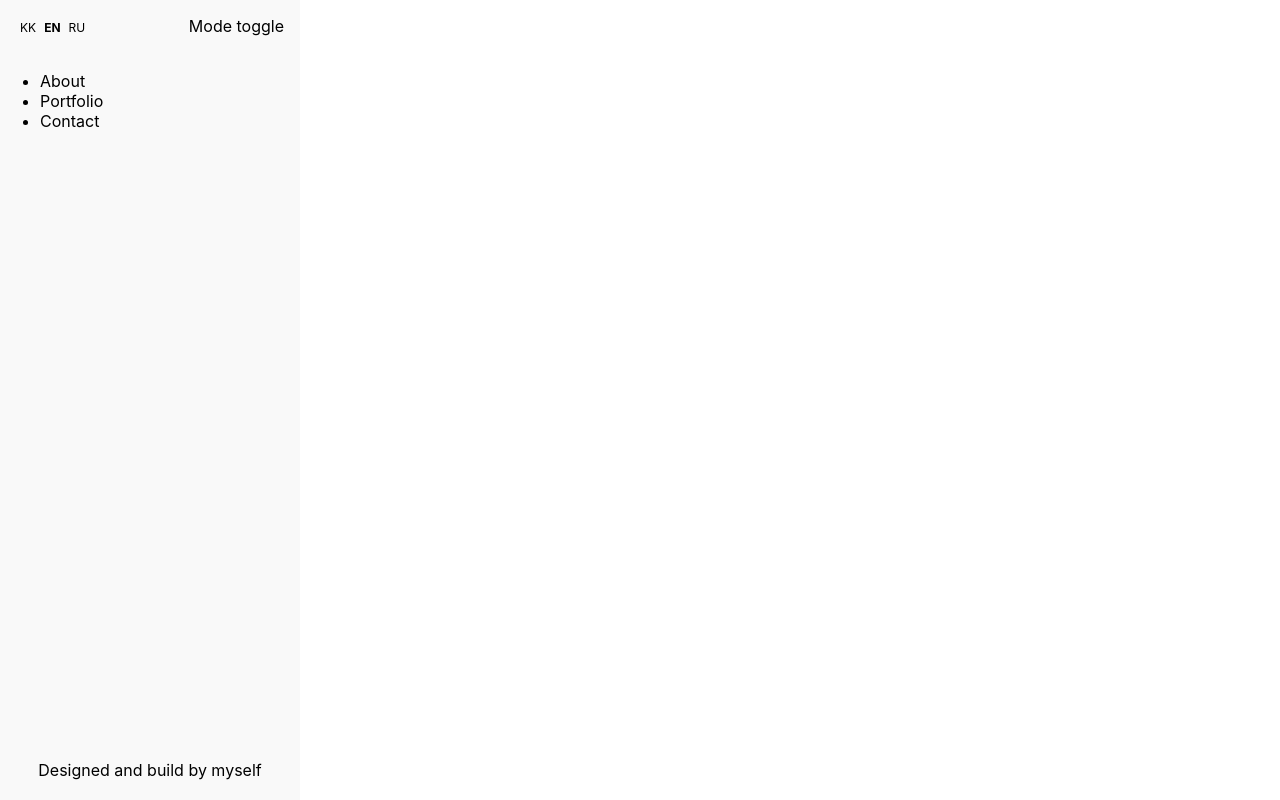
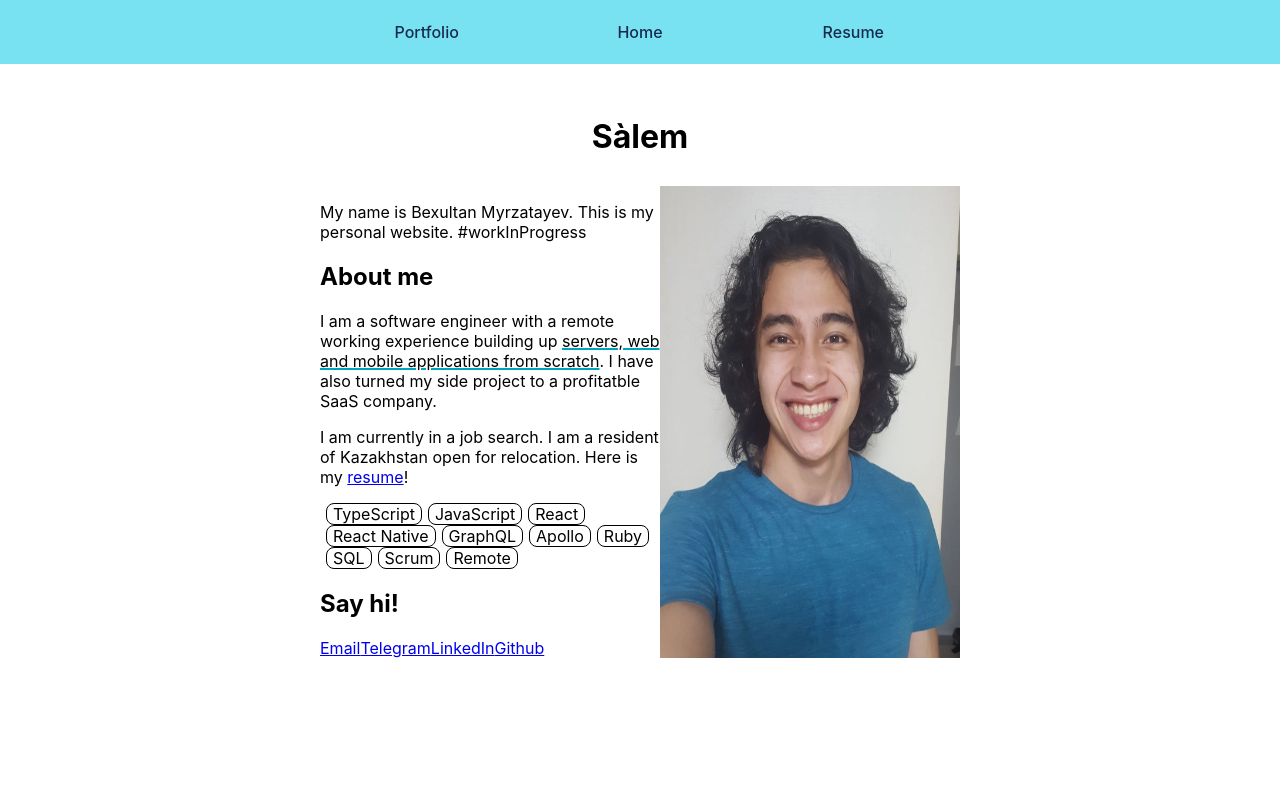
Before and after one commit to bexuma/bexuma.me, a React (Create React App) app: page / in a window 1280 px wide. Shown: the top 800 px of the page. Built offline with nearby package versions, Linux system fonts and the light colour scheme.

Commit message:
refactor(Navbar): move from left side to the top

```diff
--- a/src/components/navbar/index.tsx
+++ b/src/components/navbar/index.tsx
@@ -1,26 +1,39 @@
-import { VoidFunctionComponent } from 'react';
+import { useState, VoidFunctionComponent } from 'react';
 
-import { Nav, Top, LanguageContainer, Language, Copyright } from './styled';
+import {
+  Container,
+  ModeContainer,
+  ModeLabel,
+  NavContainer,
+  Nav,
+} from './styled';
 
-const Navbar: VoidFunctionComponent = () => (
-  <Nav>
-    <Top>
-      <LanguageContainer>
-        <Language isBold={false}>KK</Language>
-        <Language isBold>EN</Language>
-        <Language isBold={false}>RU</Language>
-      </LanguageContainer>
-      <div>Mode toggle</div>
-    </Top>
+const Navbar: VoidFunctionComponent = () => {
+  const [isDark, setIsDark] = useState(false);
 
-    <ul>
-      <li>About</li>
-      <li>Portfolio</li>
-      <li>Contact</li>
-    </ul>
+  const handleModeChange = () => {
+    setIsDark(!isDark);
+  };
 
-    <Copyright>Designed and build by myself</Copyright>
-  </Nav>
-);
+  return (
+    <Container>
+      <NavContainer>
+        <Nav>Portfolio</Nav>
+        <Nav>Home</Nav>
+        <Nav>Resume</Nav>
+      </NavContainer>
 
+      <ModeContainer>
+        <ModeLabel htmlFor="darkMode">Toggle Mode</ModeLabel>
+
+        <input
+          type="checkbox"
+          checked={isDark}
+          onChange={handleModeChange}
+          id="darkMode"
+        />
+      </ModeContainer>
+    </Container>
+  );
+};
 export default Navbar;
--- a/src/components/navbar/styled.ts
+++ b/src/components/navbar/styled.ts
@@ -1,41 +1,68 @@
 import styled from 'styled-components';
 
-interface LanguageProps {
-  isBold: boolean;
-}
-
-const Nav = styled.nav`
-  width: 300px;
-  height: 100vh;
-  background-color: #f9f9f9;
+const Container = styled.nav`
+  width: 100%;
+  height: 64px;
+  background-color: #79e2f2;
   display: flex;
-  flex-direction: column;
+  flex-direction: row;
+  justify-content: space-between;
 `;
 
-const Top = styled.div`
-  display: inline-flex;
+const NavContainer = styled.ul`
+  width: 50%;
+  margin: 0 auto;
+  padding: 0;
+  display: flex;
+  flex-direction: row;
   justify-content: space-between;
-  padding: 16px;
+  align-items: center;
 `;
 
-const LanguageContainer = styled.ul`
-  padding: 0;
-  margin: 0;
+const Nav = styled.li`
+  display: inline-block;
+  list-style: none;
+  flex: 1;
+  text-align: center;
+  color: #172b4d;
+  font-weight: 500;
 `;
 
-const Language = styled.li<LanguageProps>`
-  font-weight: ${({ isBold }) => (isBold ? '700' : '400')};
-  display: inline-block;
-  list-style: none;
-  padding: 4px;
+const ModeContainer = styled.div`
+  right: 0;
+  top: 0;
+  position: absolute;
+  display: flex;
+  align-items: center;
+  display: none;
+`;
+
+const ModeLabel = styled.label`
   font-size: 12px;
 `;
 
-const Copyright = styled.span`
-  width: 300px;
-  position: absolute;
-  bottom: 20px;
-  text-align: center;
-`;
+export { Container, ModeContainer, ModeLabel, NavContainer, Nav };
 
-export { Nav, Top, LanguageContainer, Language, Copyright };
+// interface LanguageProps {
+//   isBold: boolean;
+// }
+
+// const LanguageContainer = styled.ul`
+//   padding: 0;
+//   margin: 0;
+// `;
+
+// const Language = styled.li<LanguageProps>`
+//   font-weight: ${({ isBold }) => (isBold ? '700' : '400')};
+//   display: inline-block;
+//   list-style: none;
+//   padding: 4px;
+//   font-size: 12px;
+// `;
+
+// const Copyright = styled.span`
+//   width: 300px;
+//   position: absolute;
+//   bottom: 20px;
+//   text-align: center;
+// `;
```
